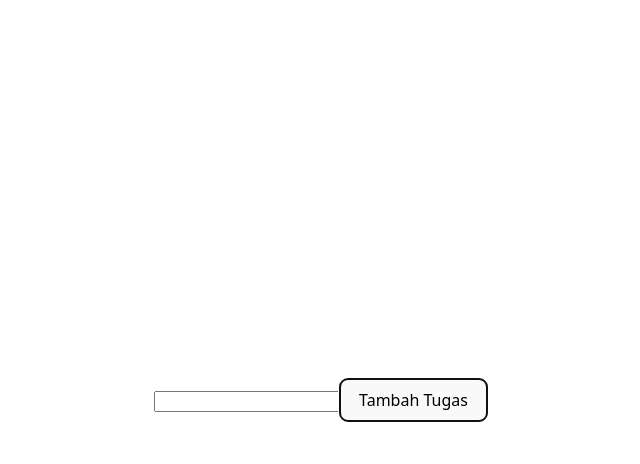
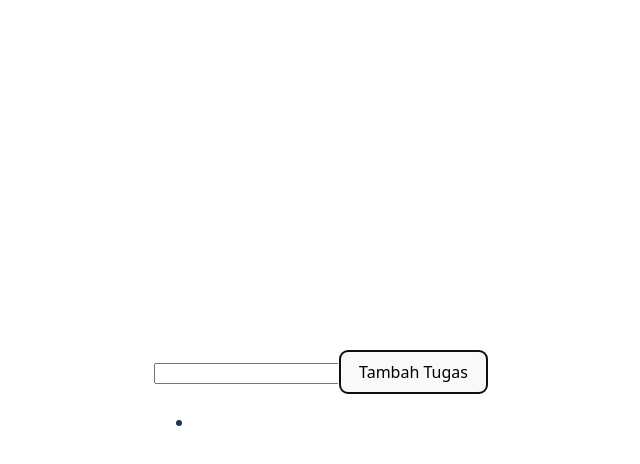
Before and after one commit to khuluqie/32-pbk-uts-233510115, a Vue app: page / in a window 1280 px wide. Both pictures are taken after a click on the button "Tambah Tugas". Shown: the top 464 px of the page, without its empty margins (319-959 px from the left). Built offline with nearby package versions, Linux system fonts and the light colour scheme.

Commit message:
menampilkan tugas

```diff
--- a/src/App.vue
+++ b/src/App.vue
@@ -18,6 +18,12 @@ const tambahTugas = () => {
 <template>
   <input type="text" v-model="tugasBaru" @keyup.enter="tambahTugas">
   <button @click="tambahTugas">Tambah Tugas</button>
+
+  <ul>
+    <li v-for="t in tugas" :key="tugas.id">
+      {{ t.nama }}
+    </li>
+  </ul>
 </template>
 
 <style scoped></style>
```
